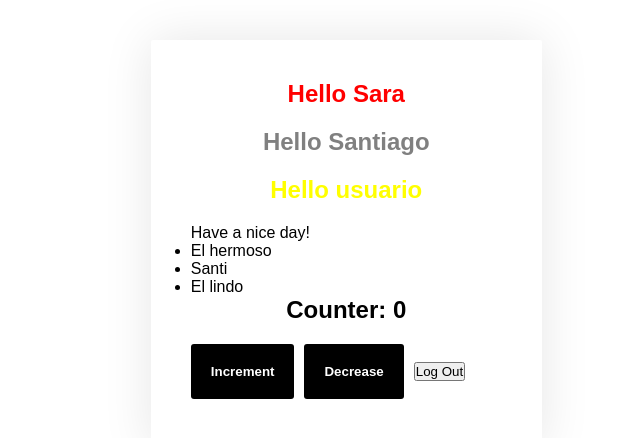
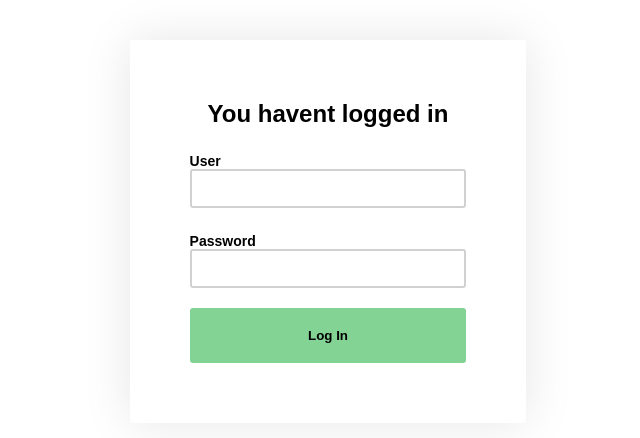
Before and after one commit to isantiagojaramillo/Learnin-ReactJS, a React (Vite) app: page / in a window 1280 px wide. Shown: the top 438 px of the page, without its empty margins (312-952 px from the left). Built offline with nearby package versions, Linux system fonts and the light colour scheme.

Commit message:
styled-components part-1

```diff
--- a/package.json
+++ b/package.json
@@ -11,7 +11,8 @@
   },
   "dependencies": {
     "react": "^18.2.0",
-    "react-dom": "^18.2.0"
+    "react-dom": "^18.2.0",
+    "styled-components": "^6.1.0"
   },
   "devDependencies": {
     "@types/react": "^18.2.15",
--- a/src/components/FormLogIn.jsx
+++ b/src/components/FormLogIn.jsx
@@ -1,5 +1,6 @@
 import React, {useState} from 'react';
-import styles from "./css/FormLogIn.module.css";
+import styles from "../css/FormLogIn.module.css";
+import Button from "../elements/Button";
 
 export const FormLogIn = (props) => {
     const [user, changeUser] = useState('');
@@ -58,7 +59,8 @@ export const FormLogIn = (props) => {
                 className={styles.input}
             />
             <div className={styles.boxButton}>
-                <button type='submit' className={styles.button}>Log in</button>
+                {/* <button type='submit' className={styles.button}>Log in</button> */}
+                <Button type='submit'>Log In</Button>
             </div>
         </div>
     </form>
--- a/src/components/FunctionalCounter.jsx
+++ b/src/components/FunctionalCounter.jsx
@@ -1,5 +1,6 @@
 import React, {useState} from 'react';
-import styles from "./css/FunctionalCounter.module.css";
+import styles from "../css/FunctionalCounter.module.css";
+import Button from "../elements/Button";
 
 export const FunctionalCounter = (props) => {
 
@@ -10,8 +11,10 @@ export const FunctionalCounter = (props) => {
   return (
     <>
         <h1>Counter: {account} </h1>
-        <button className={styles.button} onClick={() => increase(props.increaseQuantity)}>Increment</button>
-        <button className={styles.button} onClick={() => decrease(props.decreaseQuantity)}>Decrease</button>
+        {/* <button className={styles.button} onClick={() => increase(props.increaseQuantity)}>Increment</button>
+        <button className={styles.button} onClick={() => decrease(props.decreaseQuantity)}>Decrease</button> */}
+        <Button onClick={() => increase(props.increaseQuantity)}>Increase</Button>
+        <Button onClick={() => decrease(props.decreaseQuantity)}>Decrease</Button>
     </>
   )
 }
--- a/src/components/User.jsx
+++ b/src/components/User.jsx
@@ -1,5 +1,6 @@
 import React from 'react';
 import { Title } from "./Title";
+import styled from 'styled-components';
 
 const country = null;
 const friends = ['El hermoso', 'Santi', 'El lindo'];
@@ -11,7 +12,7 @@ export const User = () => {
         <Title user = "Sara" color="red" />
         <Title user = "Santiago" color="gray" />
         <Title />
-        <p>Have a nice day!</p>
+        <Paragraph>Have a nice day!</Paragraph>
         {country && <p>you're from: {country}</p>}
         <ul>
           {friends.map((friend, id) => <li key={id}>{friend}</li> )}
@@ -19,3 +20,8 @@ export const User = () => {
       </>
   )
 }
+
+const Paragraph = styled.p`
+  margin-bottom: 10px;
+
+`;
--- /dev/null
+++ b/src/elements/Button.jsx
@@ -0,0 +1,20 @@
+import styled from "styled-components";
+
+const Button = styled.button`
+    background: #83d394;
+    padding: 20px;
+    width: 100%;
+    border: none;
+    border-radius: 3px;
+    font-weight: bold;
+    font-family: Arial, sans-serif;
+    cursor: pointer;
+    transition: .3s ease all;
+
+    &:hover{
+        background: #44a559;
+        color: #fff;
+    }
+`;
+
+export default Button;
--- a/src/main.jsx
+++ b/src/main.jsx
@@ -3,7 +3,8 @@ import React, {useState} from 'react';
 import ReactDOM from 'react-dom/client';
 // import ClassCounter, {  } from "./components/ClassCounter";
 import { FunctionalCounter } from "./components/FunctionalCounter";
-import styles from "./components/css/main.module.css";
+import "./css/main.css";
+import  Button  from "./elements/Button";
 
 
 // Exported Components
@@ -13,16 +14,16 @@ import { FormLogIn } from "./components/FormLogIn";
 
 const App = () => {
 
-  const [session, changeSessionState] = useState(true);
+  const [session, changeSessionState] = useState(false);
 
   return (
-    <section className={styles.container}>
+    <section className='container'>
     {session === true ?
       <>
         <User />
         <FunctionalCounter increaseQuantity={100} decreaseQuantity={20} />
-        {/* <ClassCounter increaseQuantity={100} decreaseQuantity={20} /> */}
-        <button onClick={() => changeSessionState(false)}>Log Out</button>
+        {/* <button onClick={() => changeSessionState(false)}>Log Out</button> */}
+        <Button onClick={() => changeSessionState(false)}>Log out</Button>
       </>
     :
       <>
```
Also changed, not shown: src/css/FormLogIn.module.css (renamed from src/components/css/FormLogIn.module.css), src/css/FunctionalCounter.module.css (renamed from src/components/css/FunctionalCounter.module.css), src/css/main.css (renamed from src/components/css/main.module.css), 1 other file (tests, documents, lock files or other folders).
